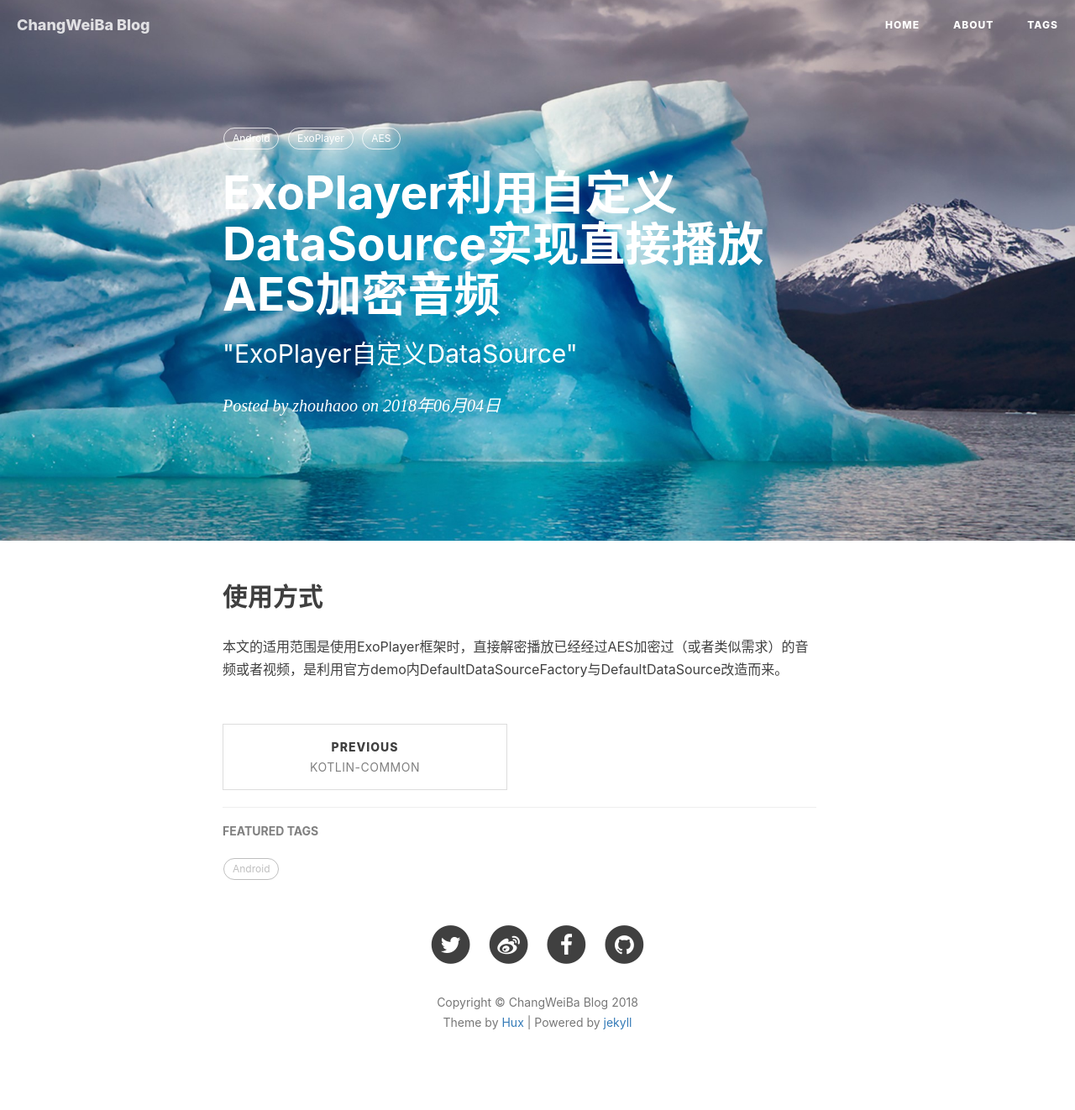
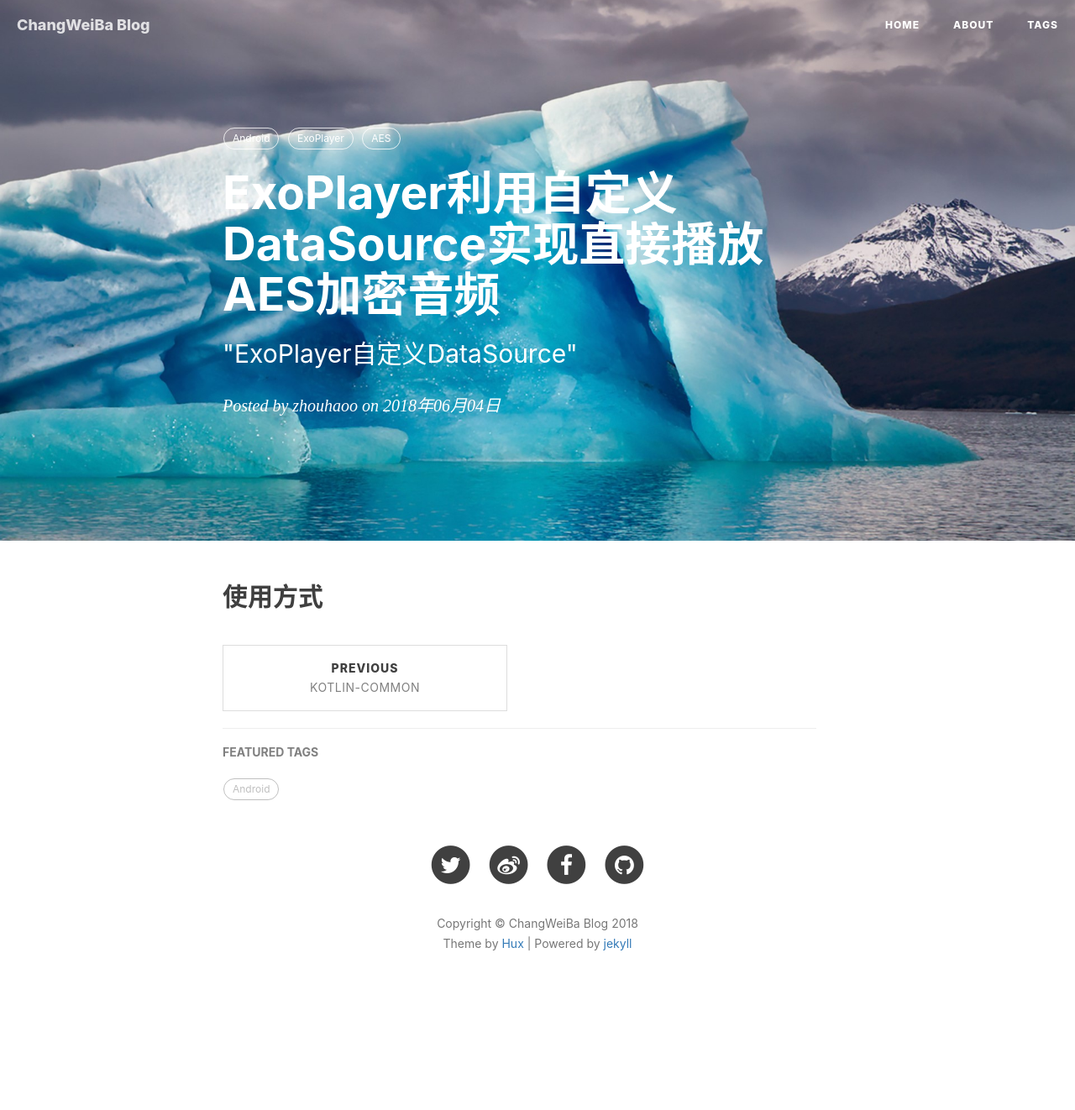
Before and after one commit to ChangWeiBa/ChangWeiBa.github.io, a Jekyll site: the page built from _posts/2018-06-04-AesExoPlayer.md, in a window 1280 px wide. Shown: the whole page at 84% size. Built offline with Jekyll 4.4.1, drawn with Linux system fonts in a browser that asks for light colours; nearby versions of some CDN libraries; library files that are not in the unit come from our copies; comment, search, counter and statistics services are not loaded; after the commit the page ends 1228 px from its top, so only the background shows below that.

Commit message:
test
test

```diff
--- a/_posts/2018-06-04-AesExoPlayer.md
+++ b/_posts/2018-06-04-AesExoPlayer.md
@@ -11,4 +11,3 @@ tags:
     - AES
 ---
 ## 使用方式
-本文的适用范围是使用ExoPlayer框架时，直接解密播放已经经过AES加密过（或者类似需求）的音频或者视频，是利用官方demo内DefaultDataSourceFactory与DefaultDataSource改造而来。
```
